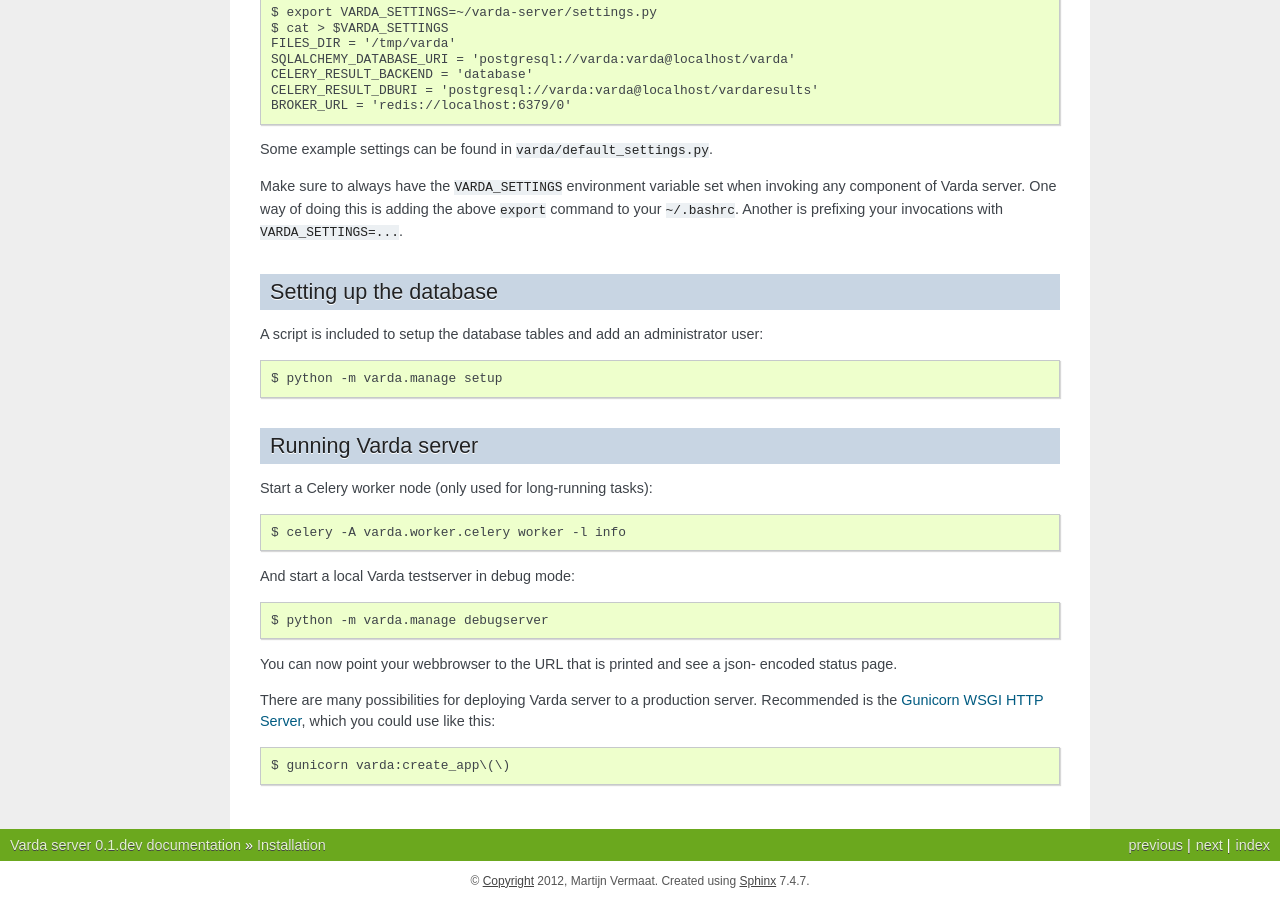
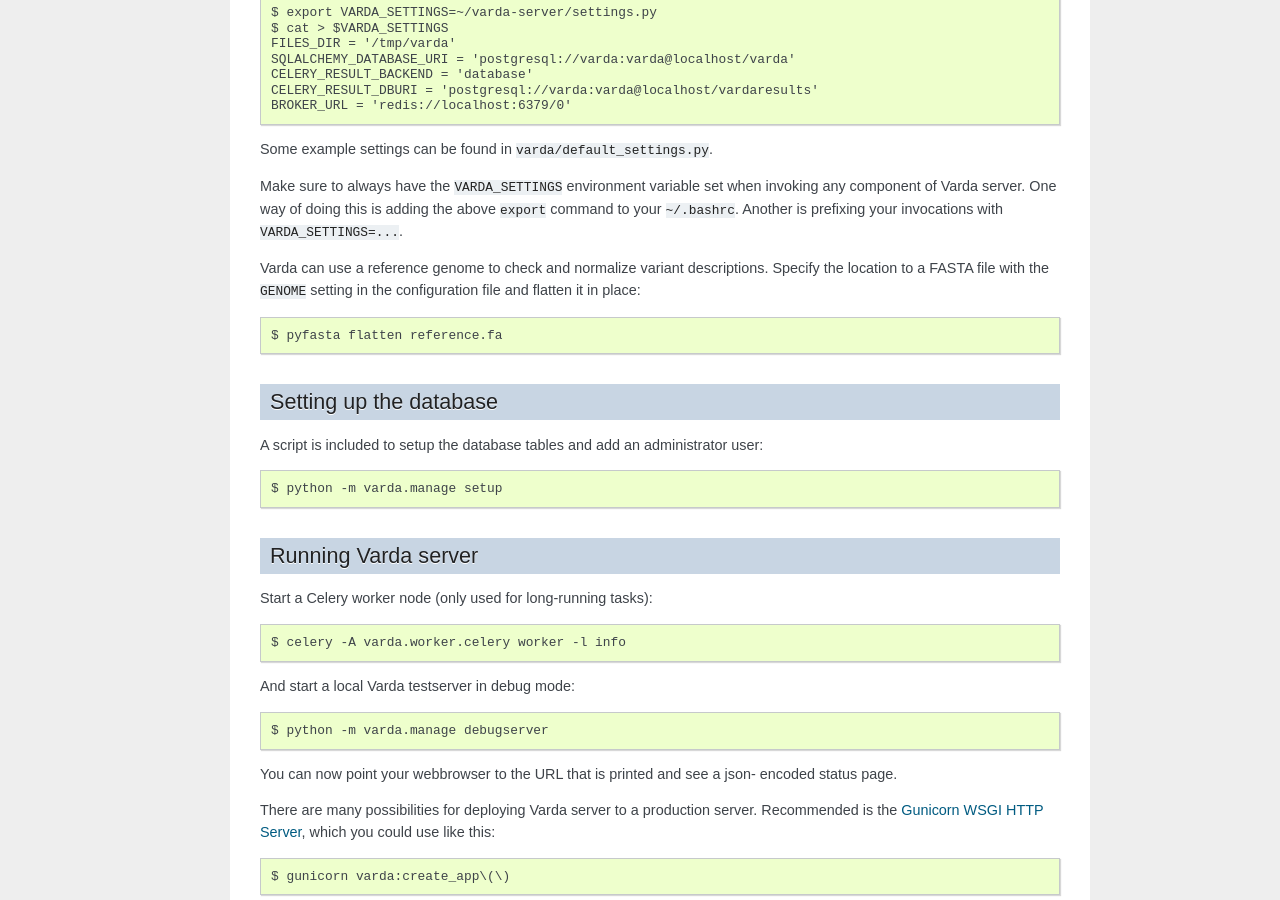
Before and after one commit to varda/varda, a Sphinx documentation site: the page built from doc/install.rst, in a window 1280 px wide and 900 px high, scrolled down 2542 px. Built offline with Sphinx 7.4.7, drawn with Linux system fonts in a browser that asks for light colours.

Commit message:
Document pyfasta usage for reference genome

```diff
--- a/doc/install.rst
+++ b/doc/install.rst
@@ -172,6 +172,12 @@ invoking any component of Varda server. One way of doing this is adding the
 above ``export`` command to your ``~/.bashrc``. Another is prefixing your
 invocations with ``VARDA_SETTINGS=...``.
 
+Varda can use a reference genome to check and normalize variant descriptions.
+Specify the location to a FASTA file with the ``GENOME`` setting in the
+configuration file and flatten it in place::
+
+    $ pyfasta flatten reference.fa
+
 
 .. _database-setup:
 
```
